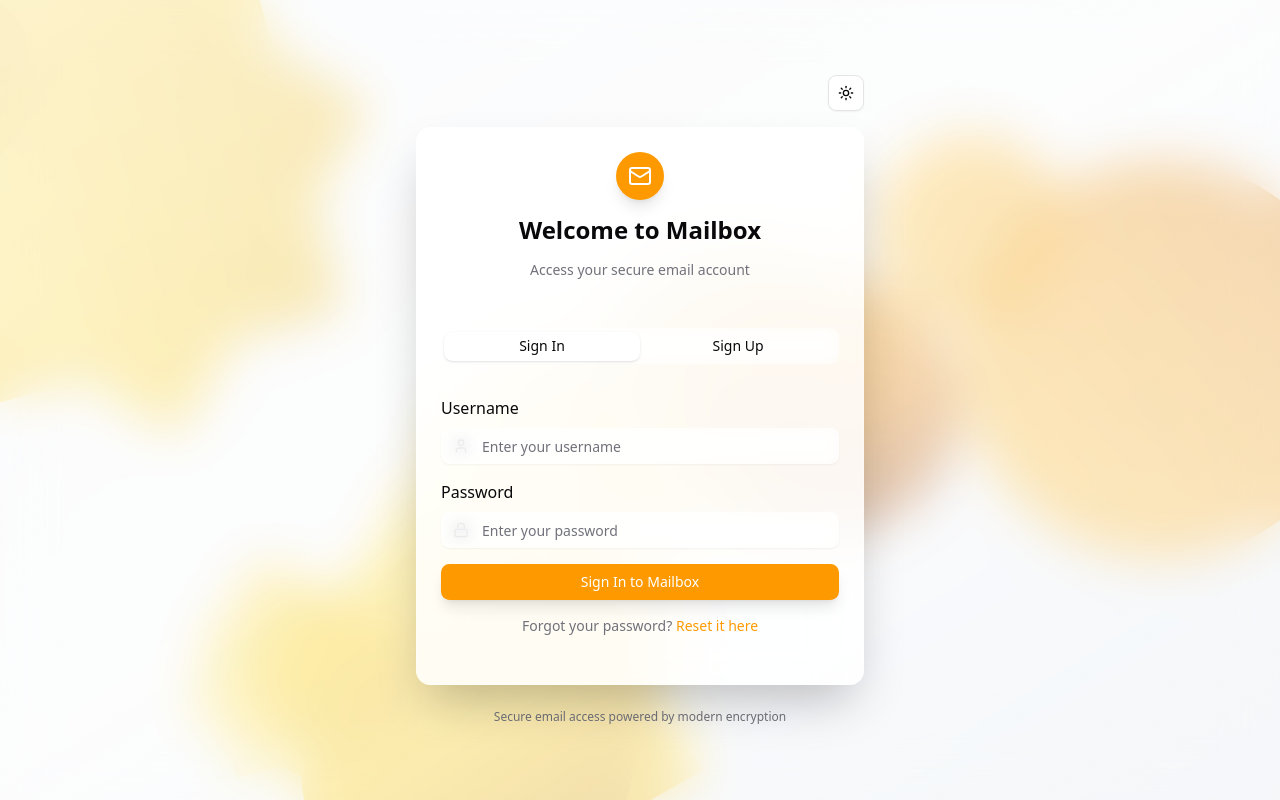
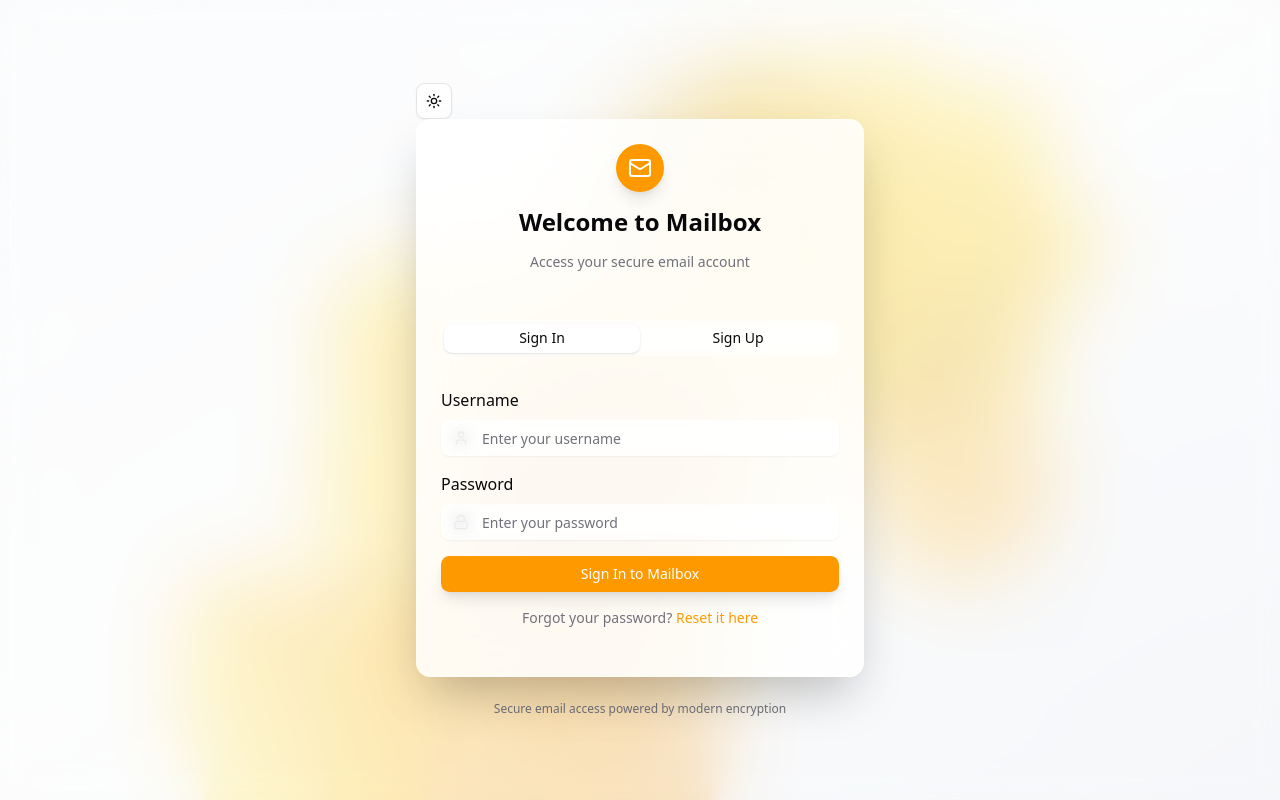
Before and after one commit to DevLuanWallace/mail-sender-cleanup, a React (Vite) app: page / in a window 1280 px wide. Built offline with nearby package versions, Linux system fonts and the light colour scheme.

Commit message:
feat: mudando tela de login v2

```diff
--- a/src/pages/Home.tsx
+++ b/src/pages/Home.tsx
@@ -4,7 +4,7 @@ import { Card, CardContent, CardDescription, CardHeader, CardTitle } from '../co
 import { Input } from '../components/ui/input'
 import { useTheme } from '../components/theme-provider'
 import { useState } from 'react'
-import { Lock, Mail, User } from 'lucide-react'
+import { Lock, Mail, Moon, Sun, User } from 'lucide-react'
 import { Tabs, TabsContent, TabsList, TabsTrigger } from '../components/ui/tabs'
 import { ModeToggle } from '../components/mode-toggle'
 
@@ -21,7 +21,7 @@ interface SignupFormData {
 }
 
 export function Home() {
-  const { theme } = useTheme()
+  const { theme, toggleTheme } = useTheme()
   const [loginData, setLoginData] = useState<LoginFormData>({
     username: '',
     password: ''
@@ -32,6 +32,49 @@ export function Home() {
     password: '',
     confirmPassword: ''
   })
+
+  // Add keyframe animations for circular motion
+  const animationStyles = `
+    @keyframes circularMotion1 {
+      0% { transform: rotate(0deg) translateX(100px) rotate(0deg); }
+      100% { transform: rotate(360deg) translateX(100px) rotate(-360deg); }
+    }
+
+    @keyframes circularMotion2 {
+      0% { transform: rotate(0deg) translateX(150px) rotate(0deg); }
+      100% { transform: rotate(-360deg) translateX(150px) rotate(360deg); }
+    }
+
+    @keyframes circularMotion3 {
+      0% { transform: rotate(0deg) translateX(80px) rotate(0deg); }
+      100% { transform: rotate(360deg) translateX(80px) rotate(-360deg); }
+    }
+
+    @keyframes circularMotion4 {
+      0% { transform: rotate(0deg) translateX(120px) rotate(0deg); }
+      100% { transform: rotate(-360deg) translateX(120px) rotate(360deg); }
+    }
+
+    @keyframes circularMotion5 {
+      0% { transform: rotate(0deg) translateX(200px) rotate(0deg); }
+      100% { transform: rotate(360deg) translateX(200px) rotate(-360deg); }
+    }
+
+    @keyframes circularMotion6 {
+      0% { transform: rotate(0deg) translateX(60px) rotate(0deg); }
+      100% { transform: rotate(-360deg) translateX(60px) rotate(360deg); }
+    }
+
+    @keyframes circularMotion7 {
+      0% { transform: rotate(0deg) translateX(180px) rotate(0deg); }
+      100% { transform: rotate(360deg) translateX(180px) rotate(-360deg); }
+    }
+
+    @keyframes circularMotion8 {
+      0% { transform: rotate(0deg) translateX(90px) rotate(0deg); }
+      100% { transform: rotate(-360deg) translateX(90px) rotate(360deg); }
+    }
+  `
 
   const handleLogin = (e: React.FormEvent) => {
     e.preventDefault()
@@ -51,6 +94,9 @@ export function Home() {
 
   return (
     <div className="min-h-screen relative overflow-hidden">
+      {/* Inject animation styles */}
+      <style dangerouslySetInnerHTML={{ __html: animationStyles }} />
+
       {/* Heart and Circle Background */}
       <div className="absolute inset-0 z-0">
         {/* Base neutral gradient */}
@@ -60,13 +106,14 @@ export function Home() {
         <div className="absolute inset-0">
           {/* Large Heart 1 */}
           <div
-            className="absolute top-0 left-0 w-96 h-96 opacity-80"
+            className="absolute top-1/4 left-1/4 w-96 h-96 opacity-80"
             style={{
               background:
                 theme === 'dark'
                   ? 'linear-gradient(135deg, #fef3c7 0%, #fde047 50%, #facc15 100%)'
                   : 'linear-gradient(135deg, #fde047 0%, #facc15 50%, #eab308 100%)',
-              transform: 'rotate(-15deg) translate(-20%, -10%)'
+              animation: 'circularMotion1 30s linear infinite',
+              filter: 'blur(2px)'
             }}
           >
             <div
@@ -99,25 +146,27 @@ export function Home() {
 
           {/* Large Circle 1 */}
           <div
-            className="absolute top-1/4 right-0 w-[400px] h-[400px] opacity-75 rounded-full"
+            className="absolute top-1/2 right-1/3 w-[400px] h-[400px] opacity-75 rounded-full"
             style={{
               background:
                 theme === 'dark'
                   ? 'linear-gradient(45deg, #fef3c7 0%, #fbbf24 50%, #f59e0b 100%)'
                   : 'linear-gradient(45deg, #fbbf24 0%, #f59e0b 50%, #d97706 100%)',
-              transform: 'translate(20%, -10%)'
+              animation: 'circularMotion5 15s linear infinite',
+              filter: 'blur(3px)'
             }}
           ></div>
 
           {/* Medium Heart 2 */}
           <div
-            className="absolute bottom-0 left-1/4 w-80 h-80 opacity-85"
+            className="absolute bottom-1/3 left-1/2 w-80 h-80 opacity-85"
             style={{
               background:
                 theme === 'dark'
                   ? 'linear-gradient(225deg, #fef3c7 0%, #fde047 50%, #facc15 100%)'
                   : 'linear-gradient(225deg, #fde047 0%, #facc15 50%, #ca8a04 100%)',
-              transform: 'rotate(-30deg) translate(-10%, 20%)'
+              animation: 'circularMotion2 35s linear infinite',
+              filter: 'blur(1.5px)'
             }}
           >
             <div
@@ -150,25 +199,27 @@ export function Home() {
 
           {/* Medium Circle 2 */}
           <div
-            className="absolute top-1/3 right-1/3 w-72 h-72 opacity-70 rounded-full"
+            className="absolute top-1/5 right-1/4 w-72 h-72 opacity-70 rounded-full"
             style={{
               background:
                 theme === 'dark'
                   ? 'linear-gradient(315deg, #fde047 0%, #facc15 50%, #eab308 100%)'
                   : 'linear-gradient(315deg, #facc15 0%, #eab308 50%, #ca8a04 100%)',
-              transform: 'translate(10%, -5%)'
+              animation: 'circularMotion4 15s linear infinite',
+              filter: 'blur(2.5px)'
             }}
           ></div>
 
           {/* Small Heart 3 */}
           <div
-            className="absolute top-1/2 left-1/3 w-56 h-56 opacity-75"
+            className="absolute top-2/3 left-1/5 w-56 h-56 opacity-75"
             style={{
               background:
                 theme === 'dark'
                   ? 'linear-gradient(90deg, #fef3c7 0%, #fde047 100%)'
                   : 'linear-gradient(90deg, #fde047 0%, #fbbf24 100%)',
-              transform: 'rotate(45deg)'
+              animation: 'circularMotion3 15s linear infinite',
+              filter: 'blur(1px)'
             }}
           >
             <div
@@ -201,24 +252,27 @@ export function Home() {
 
           {/* Small Circle 3 */}
           <div
-            className="absolute bottom-1/3 right-1/4 w-64 h-64 opacity-80 rounded-full"
+            className="absolute bottom-1/5 right-2/5 w-64 h-64 opacity-80 rounded-full"
             style={{
               background:
                 theme === 'dark'
                   ? 'linear-gradient(180deg, #fbbf24 0%, #f59e0b 50%, #eab308 100%)'
-                  : 'linear-gradient(180deg, #f59e0b 0%, #d97706 50%, #92400e 100%)'
+                  : 'linear-gradient(180deg, #f59e0b 0%, #d97706 50%, #92400e 100%)',
+              animation: 'circularMotion6 15s linear infinite',
+              filter: 'blur(2px)'
             }}
           ></div>
 
           {/* Tiny Hearts and Circles for accent */}
           <div
-            className="absolute top-3/4 left-1/6 w-40 h-40 opacity-65"
+            className="absolute top-1/6 left-2/3 w-40 h-40 opacity-65"
             style={{
               background:
                 theme === 'dark'
                   ? 'linear-gradient(60deg, #fef3c7 0%, #fde047 100%)'
                   : 'linear-gradient(60deg, #fde047 0%, #facc15 100%)',
-              transform: 'rotate(30deg)'
+              animation: 'circularMotion7 15s linear infinite',
+              filter: 'blur(1.5px)'
             }}
           >
             <div
@@ -250,30 +304,33 @@ export function Home() {
           </div>
 
           <div
-            className="absolute top-1/6 right-1/6 w-48 h-48 opacity-70 rounded-full"
+            className="absolute top-3/5 right-1/6 w-48 h-48 opacity-70 rounded-full"
             style={{
               background:
                 theme === 'dark'
                   ? 'linear-gradient(120deg, #fde047 0%, #fbbf24 100%)'
-                  : 'linear-gradient(120deg, #fbbf24 0%, #f59e0b 100%)'
+                  : 'linear-gradient(120deg, #fbbf24 0%, #f59e0b 100%)',
+              animation: 'circularMotion8 20s linear infinite',
+              filter: 'blur(3px)'
             }}
           ></div>
         </div>
 
         {/* Enhanced blur and contrast overlay */}
-        <div className="absolute inset-0 backdrop-blur-[25px] bg-white/30 dark:bg-black/40"></div>
+        <div className="absolute inset-0 backdrop-blur-[40px] bg-white/30 dark:bg-black/40"></div>
 
         {/* Additional gradient overlay for better contrast */}
         <div className="absolute inset-0 bg-gradient-to-br from-white/60 via-white/40 to-white/50 dark:from-black/60 dark:via-black/40 dark:to-black/50"></div>
+
+        {/* Extra blur layer for depth */}
+        <div className="absolute inset-0 backdrop-blur-[15px] bg-white/10 dark:bg-black/15"></div>
       </div>
 
       {/* Content */}
       <div className="relative z-10 min-h-screen flex items-center justify-center p-4">
         <div className="w-full max-w-md relative">
           {/* Theme Toggle */}
-          <div className="flex justify-end mb-4">
-            <ModeToggle />
-          </div>
+          <ModeToggle />
 
           <Card className="border border-white/30 dark:border-white/20 shadow-2xl backdrop-blur-xl bg-white/85 dark:bg-black/70">
             <CardHeader className="text-center space-y-2 pb-6">
```
